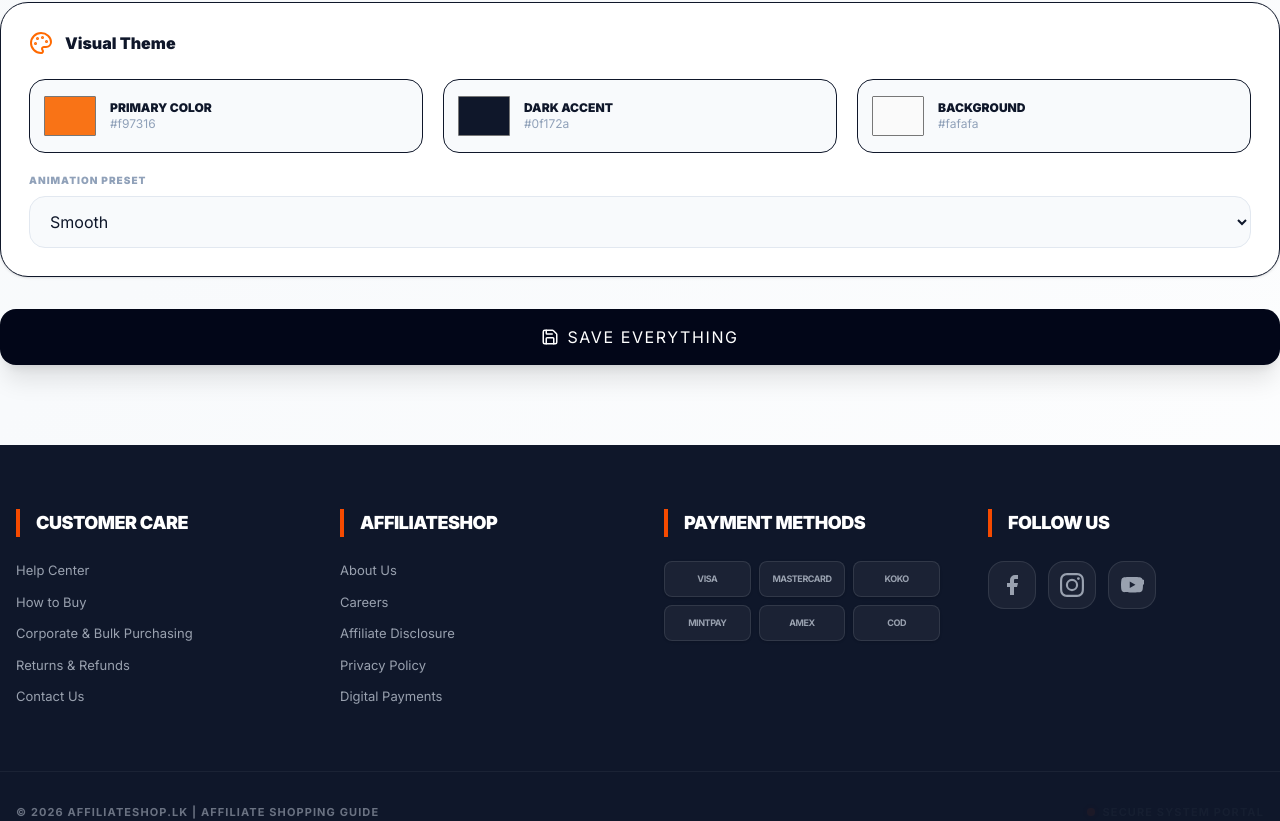
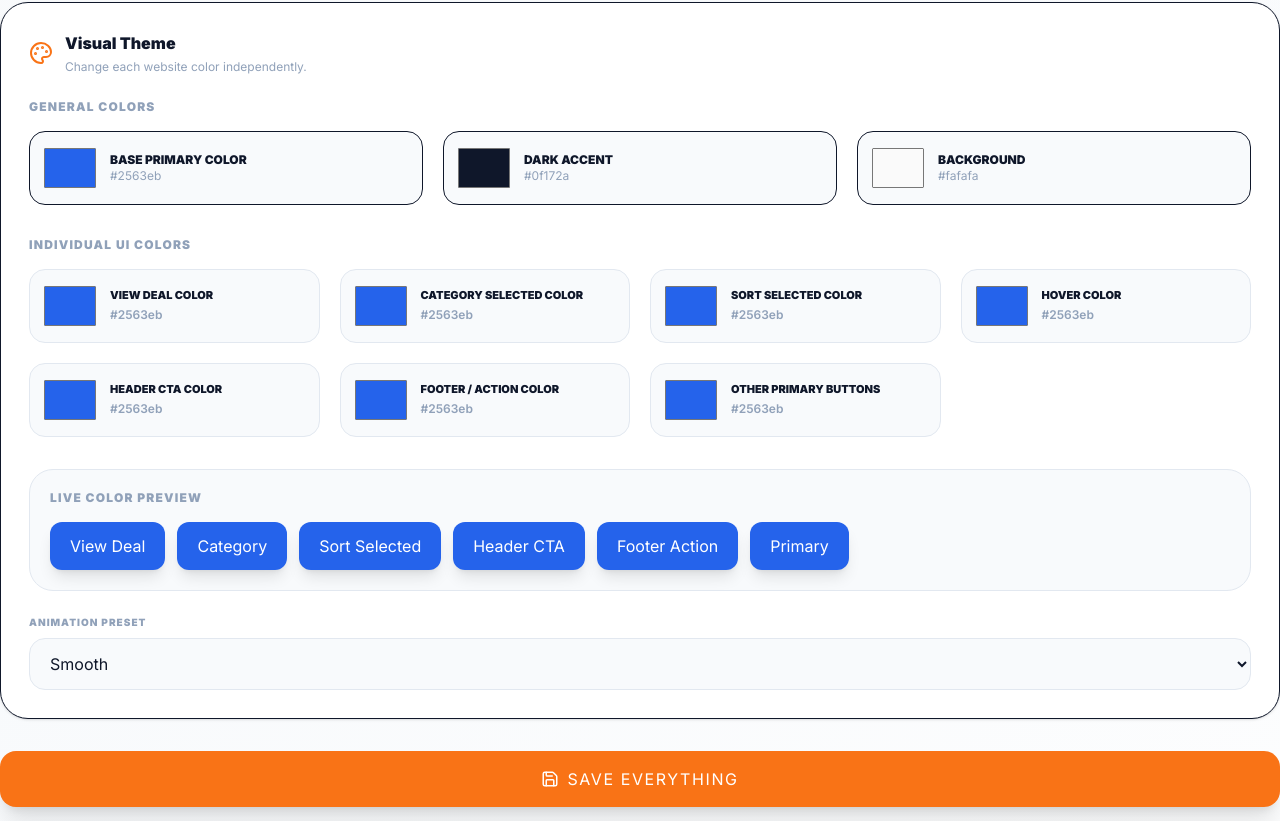
Before and after one commit to devappriyacostha-cyber/AffiliateShop-Pro-Optimized-Full-Build, a Next.js app: page /admin/settings in a window 1280 px wide. Shown: the part 926-1747 px from the top of the page. Built offline with nearby package versions, Linux system fonts and the light colour scheme; no server answers; the database is empty.

Commit message:
Update page.tsx

```diff
--- a/src/app/admin/settings/page.tsx
+++ b/src/app/admin/settings/page.tsx
@@ -8,49 +8,109 @@ const defaults: Record<string, string> = {
   siteName: "AffiliateShop.lk",
   siteTagline: "Best Deals in Sri Lanka",
   logoUrl: "/logo.png",
+
   facebookUrl: "",
   youtubeUrl: "",
   instagramUrl: "",
-  primaryColor: "#f97316",
+
+  primaryColor: "#2563eb",
   accentColor: "#0f172a",
   backgroundColor: "#fafafa",
+
+  viewDealColor: "#2563eb",
+  categorySelectedColor: "#2563eb",
+  sortSelectedColor: "#2563eb",
+  hoverColor: "#2563eb",
+  headerCtaColor: "#2563eb",
+  footerActionColor: "#2563eb",
+  primaryButtonColor: "#2563eb",
+
   animation: "smooth",
+
   heroTitle: "Best Deals",
   heroSubtitle: "Discover products worth buying.",
   featuredTitle: "Featured Deals",
   searchPlaceholder: "Search products...",
 };
 
-export default function AdminSettings({ initialSettings = {} }: { initialSettings?: Record<string, string> }) {
-  const [form, setForm] = useState({ ...defaults, ...initialSettings });
+export default function AdminSettings({
+  initialSettings = {},
+}: {
+  initialSettings?: Record<string, string>;
+}) {
+  const [form, setForm] = useState({
+    ...defaults,
+    ...initialSettings,
+  });
+
   const [saving, setSaving] = useState(false);
   const [saved, setSaved] = useState(false);
 
-  const set = (key: string, value: string) => setForm((v) => ({ ...v, [key]: value }));
+  const set = (key: string, value: string) => {
+    setForm((v) => ({
+      ...v,
+      [key]: value,
+    }));
+  };
 
   async function save() {
     setSaving(true);
     setSaved(false);
+
     await updateSettings(form);
+
     setSaving(false);
     setSaved(true);
-    setTimeout(() => setSaved(false), 2500);
+
+    setTimeout(() => {
+      setSaved(false);
+    }, 2500);
   }
+
+  const colorSettings = [
+    ["viewDealColor", "View Deal Color"],
+    ["categorySelectedColor", "Category Selected Color"],
+    ["sortSelectedColor", "Sort Selected Color"],
+    ["hoverColor", "Hover Color"],
+    ["headerCtaColor", "Header CTA Color"],
+    ["footerActionColor", "Footer / Action Color"],
+    ["primaryButtonColor", "Other Primary Buttons"],
+  ];
 
   return (
     <div className="space-y-8">
+
+      {/* HEADER */}
       <div>
         <div className="flex items-center gap-3">
-          <Sparkles className="text-orange-500" />
-          <h1 className="text-3xl font-black tracking-tight text-slate-950">Site Settings</h1>
+          <Sparkles className="text-[var(--primary)]" />
+
+          <h1 className="text-3xl font-black tracking-tight text-slate-950">
+            Site Settings
+          </h1>
         </div>
-        <p className="mt-2 text-sm text-slate-500">Control the main website identity, links, content and visual theme from one place.</p>
+
+        <p className="mt-2 text-sm text-slate-500">
+          Control the website identity, content and every major UI color
+          from one place.
+        </p>
       </div>
 
       <section className="grid gap-6 lg:grid-cols-2">
+
+        {/* BRAND */}
         <div className="rounded-[28px] border bg-white p-7 shadow-sm">
-          <div className="mb-6 flex items-center gap-3"><Globe2 className="text-orange-500" /><h2 className="font-black">Brand & Content</h2></div>
+
+          <div className="mb-6 flex items-center gap-3">
+            <Globe2 className="text-[var(--primary)]" />
+
+            <h2 className="font-black">
+              Brand & Content
+            </h2>
+          </div>
+
           <div className="space-y-4">
+
             {[
               ["siteName", "Website name"],
               ["siteTagline", "Tagline"],
@@ -61,60 +121,266 @@ export default function AdminSettings({ initialSettings = {} }: { initialSetting
               ["searchPlaceholder", "Search placeholder"],
             ].map(([key, label]) => (
               <label key={key} className="block">
-                <span className="mb-2 block text-[10px] font-black uppercase tracking-widest text-slate-400">{label}</span>
-                <input value={form[key] ?? ""} onChange={(e) => set(key, e.target.value)} className="w-full rounded-2xl border border-slate-200 bg-slate-50 px-4 py-3.5 text-sm font-semibold outline-none focus:border-orange-500 focus:ring-4 focus:ring-orange-500/10" />
+
+                <span className="mb-2 block text-[10px] font-black uppercase tracking-widest text-slate-400">
+                  {label}
+                </span>
+
+                <input
+                  value={form[key] ?? ""}
+                  onChange={(e) => set(key, e.target.value)}
+                  className="w-full rounded-2xl border border-slate-200 bg-slate-50 px-4 py-3.5 text-sm font-semibold outline-none transition focus:border-[var(--primary)] focus:ring-4 focus:ring-[color-mix(in_srgb,var(--primary)_10%,transparent)]"
+                />
+
               </label>
             ))}
+
           </div>
         </div>
 
+        {/* SOCIAL */}
         <div className="rounded-[28px] border bg-white p-7 shadow-sm">
-          <div className="mb-6 flex items-center gap-3"><Share2 className="text-orange-500" /><h2 className="font-black">Social Links</h2></div>
+
+          <div className="mb-6 flex items-center gap-3">
+            <Share2 className="text-[var(--primary)]" />
+
+            <h2 className="font-black">
+              Social Links
+            </h2>
+          </div>
+
           <div className="space-y-4">
+
             {[
               ["facebookUrl", "Facebook URL"],
               ["youtubeUrl", "YouTube channel URL"],
               ["instagramUrl", "Instagram URL"],
             ].map(([key, label]) => (
               <label key={key} className="block">
-                <span className="mb-2 block text-[10px] font-black uppercase tracking-widest text-slate-400">{label}</span>
-                <input value={form[key] ?? ""} onChange={(e) => set(key, e.target.value)} placeholder="https://..." className="w-full rounded-2xl border border-slate-200 bg-slate-50 px-4 py-3.5 text-sm font-semibold outline-none focus:border-orange-500 focus:ring-4 focus:ring-orange-500/10" />
+
+                <span className="mb-2 block text-[10px] font-black uppercase tracking-widest text-slate-400">
+                  {label}
+                </span>
+
+                <input
+                  value={form[key] ?? ""}
+                  onChange={(e) => set(key, e.target.value)}
+                  placeholder="https://..."
+                  className="w-full rounded-2xl border border-slate-200 bg-slate-50 px-4 py-3.5 text-sm font-semibold outline-none transition focus:border-[var(--primary)]"
+                />
+
               </label>
             ))}
+
           </div>
         </div>
 
+        {/* VISUAL THEME */}
         <div className="rounded-[28px] border bg-white p-7 shadow-sm lg:col-span-2">
-          <div className="mb-6 flex items-center gap-3"><Palette className="text-orange-500" /><h2 className="font-black">Visual Theme</h2></div>
+
+          <div className="mb-6 flex items-center gap-3">
+            <Palette className="text-[var(--primary)]" />
+
+            <div>
+              <h2 className="font-black">
+                Visual Theme
+              </h2>
+
+              <p className="mt-1 text-xs text-slate-400">
+                Change each website color independently.
+              </p>
+            </div>
+          </div>
+
+          {/* GENERAL COLORS */}
+          <div className="mb-8">
+
+            <h3 className="mb-4 text-xs font-black uppercase tracking-widest text-slate-400">
+              General Colors
+            </h3>
+
             <div className="grid gap-5 sm:grid-cols-3">
+
               {[
-              ["primaryColor", "Primary color"],
-              ["accentColor", "Dark accent"],
+                ["primaryColor", "Base Primary Color"],
+                ["accentColor", "Dark Accent"],
                 ["backgroundColor", "Background"],
               ].map(([key, label]) => (
-              <label key={key} className="flex items-center gap-3 rounded-2xl border bg-slate-50 p-3">
-                <input type="color" value={form[key]} onChange={(e) => set(key, e.target.value)} className="h-12 w-14 cursor-pointer rounded-xl border-0 bg-transparent" />
-                <div><div className="text-xs font-black uppercase">{label}</div><div className="text-xs text-slate-400">{form[key]}</div></div>
+
+                <label
+                  key={key}
+                  className="flex items-center gap-3 rounded-2xl border bg-slate-50 p-3"
+                >
+
+                  <input
+                    type="color"
+                    value={form[key]}
+                    onChange={(e) => set(key, e.target.value)}
+                    className="h-12 w-14 cursor-pointer rounded-xl border-0 bg-transparent"
+                  />
+
+                  <div>
+                    <div className="text-xs font-black uppercase">
+                      {label}
+                    </div>
+
+                    <div className="text-xs text-slate-400">
+                      {form[key]}
+                    </div>
+                  </div>
+
                 </label>
+
               ))}
+
             </div>
-          <div className="mt-5">
+          </div>
+
+          {/* INDIVIDUAL COLORS */}
+          <div>
+
+            <h3 className="mb-4 text-xs font-black uppercase tracking-widest text-slate-400">
+              Individual UI Colors
+            </h3>
+
+            <div className="grid gap-5 sm:grid-cols-2 lg:grid-cols-4">
+
+              {colorSettings.map(([key, label]) => (
+
+                <label
+                  key={key}
+                  className="group flex items-center gap-3 rounded-2xl border border-slate-200 bg-slate-50 p-3 transition hover:border-slate-300 hover:bg-white"
+                >
+
+                  <input
+                    type="color"
+                    value={form[key]}
+                    onChange={(e) => set(key, e.target.value)}
+                    className="h-12 w-14 cursor-pointer rounded-xl border-0 bg-transparent"
+                  />
+
+                  <div className="min-w-0">
+
+                    <div className="text-[11px] font-black uppercase leading-tight">
+                      {label}
+                    </div>
+
+                    <div className="mt-1 text-xs font-semibold text-slate-400">
+                      {form[key]}
+                    </div>
+
+                  </div>
+
+                </label>
+
+              ))}
+
+            </div>
+          </div>
+
+          {/* COLOR PREVIEW */}
+          <div className="mt-8 rounded-3xl border border-slate-200 bg-slate-50 p-5">
+
+            <div className="mb-4 text-xs font-black uppercase tracking-widest text-slate-400">
+              Live Color Preview
+            </div>
+
+            <div className="flex flex-wrap gap-3">
+
+              <button
+                type="button"
+                style={{ backgroundColor: form.viewDealColor }}
+                className="rounded-xl px-5 py-3 text-xs font-black text-white shadow-lg"
+              >
+                View Deal
+              </button>
+
+              <button
+                type="button"
+                style={{ backgroundColor: form.categorySelectedColor }}
+                className="rounded-xl px-5 py-3 text-xs font-black text-white shadow-lg"
+              >
+                Category
+              </button>
+
+              <button
+                type="button"
+                style={{ backgroundColor: form.sortSelectedColor }}
+                className="rounded-xl px-5 py-3 text-xs font-black text-white shadow-lg"
+              >
+                Sort Selected
+              </button>
+
+              <button
+                type="button"
+                style={{ backgroundColor: form.headerCtaColor }}
+                className="rounded-xl px-5 py-3 text-xs font-black text-white shadow-lg"
+              >
+                Header CTA
+              </button>
+
+              <button
+                type="button"
+                style={{ backgroundColor: form.footerActionColor }}
+                className="rounded-xl px-5 py-3 text-xs font-black text-white shadow-lg"
+              >
+                Footer Action
+              </button>
+
+              <button
+                type="button"
+                style={{ backgroundColor: form.primaryButtonColor }}
+                className="rounded-xl px-5 py-3 text-xs font-black text-white shadow-lg"
+              >
+                Primary
+              </button>
+
+            </div>
+          </div>
+
+          {/* ANIMATION */}
+          <div className="mt-6">
+
             <label className="block">
-              <span className="mb-2 block text-[10px] font-black uppercase tracking-widest text-slate-400">Animation preset</span>
-              <select value={form.animation} onChange={(e) => set("animation", e.target.value)} className="w-full rounded-2xl border border-slate-200 bg-slate-50 px-4 py-3.5 font-bold outline-none focus:border-orange-500">
+
+              <span className="mb-2 block text-[10px] font-black uppercase tracking-widest text-slate-400">
+                Animation preset
+              </span>
+
+              <select
+                value={form.animation}
+                onChange={(e) => set("animation", e.target.value)}
+                className="w-full rounded-2xl border border-slate-200 bg-slate-50 px-4 py-3.5 font-bold outline-none transition focus:border-[var(--primary)]"
+              >
                 <option value="smooth">Smooth</option>
                 <option value="minimal">Minimal</option>
                 <option value="energetic">Energetic</option>
                 <option value="none">No animation</option>
               </select>
+
             </label>
+
           </div>
+
         </div>
+
       </section>
 
-      <button disabled={saving} onClick={save} className="flex w-full items-center justify-center gap-2 rounded-2xl bg-slate-950 py-4 font-black uppercase tracking-widest text-white shadow-xl transition hover:bg-orange-600 disabled:opacity-50">
-        <Save size={18} /> {saving ? "Saving..." : saved ? "Saved ✓" : "Save Everything"}
+      {/* SAVE */}
+      <button
+        disabled={saving}
+        onClick={save}
+        className="flex w-full items-center justify-center gap-2 rounded-2xl bg-[var(--primary)] py-4 font-black uppercase tracking-widest text-white shadow-xl transition hover:brightness-90 disabled:opacity-50"
+      >
+        <Save size={18} />
+
+        {saving
+          ? "Saving..."
+          : saved
+            ? "Saved ✓"
+            : "Save Everything"}
       </button>
+
     </div>
   );
 }
```
Lines whose indentation alone changed are shown as unchanged.
